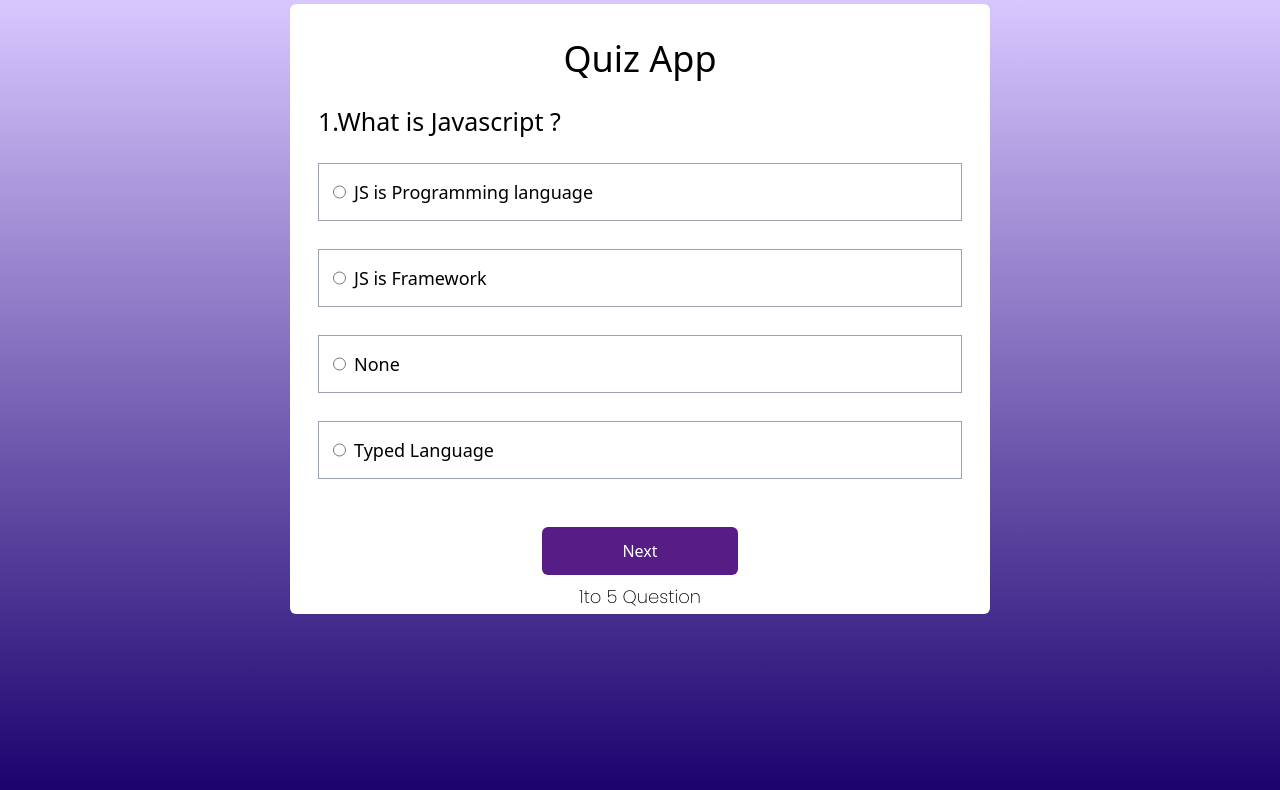
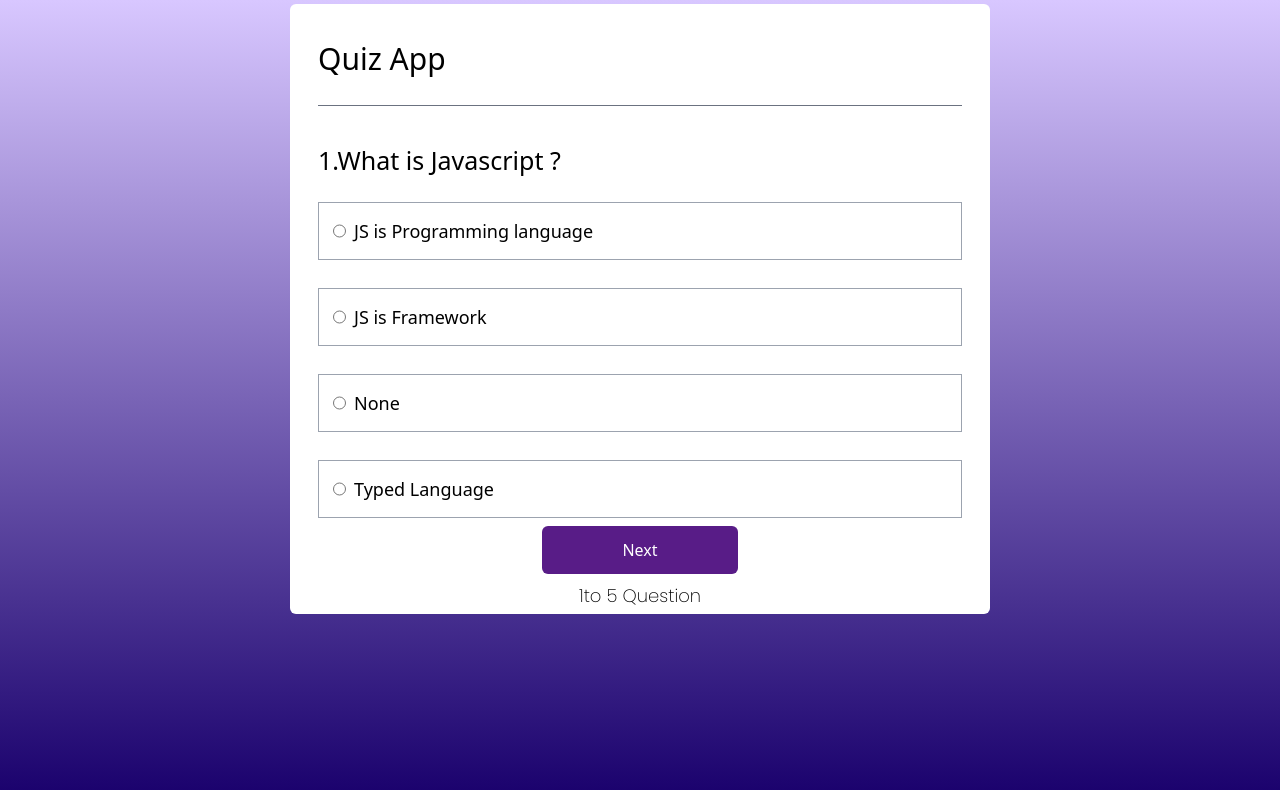
Before and after one commit to Talhamalik495/Quiz-App-React, a React (Vite) app: page / in a window 1280 px wide. Shown: the top 790 px of the page. Built offline with nearby package versions, Linux system fonts and the light colour scheme; the HTML template or start-up script is replaced by a standard one.

Commit message:
update ui

```diff
--- a/src/components/Quiz.jsx
+++ b/src/components/Quiz.jsx
@@ -41,11 +41,13 @@ function Quiz() {
   return (
     <div className="w-full h-full flex flex-col items-center justify-center gap-0  text-white font-extralight py-1">
       <div className=" flex   flex-col justify-center items-center max-h-[610px]   w-[700px] bg-white text-black rounded-md   gap-2">
-        <div className=" flex  px-7 flex-col w-[700px]  text-black rounded-md  py-10  gap-7 text-lg font-medium quizend">
+        <div className=" flex  px-7 flex-col w-[700px]  text-black rounded-md  pt-10   gap-7 text-lg font-medium quizend">
           <div>
-            <div className="w-full flex justify-center pb-7">
-              <h1 className="text-4xl">Quiz App</h1>
+            <div className="w-full flex  pb-7">
+              <h1 className="text-3xl">Quiz App</h1>
             </div>
+
+            <hr className="border-gray-500 mb-10" />
             <h1 className="text-[25px] text-[rgb(17 24 39 )] font-popinspopins">
               {index + 1}.{data[index].q}
             </h1>
```
